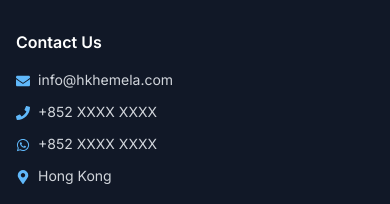
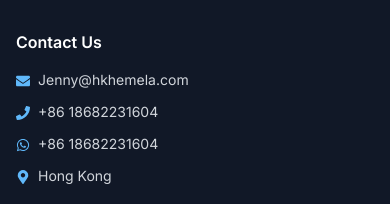
Before and after one commit to SanFairy/hemela-peptides, a Next.js app: page / in a window 390 px wide. Shown: the part 7448-7652 px from the top of the page. Built offline with nearby package versions, Linux system fonts and the light colour scheme.

Commit message:
Update company contact info: email Jenny@hkhemela.com, phone/WhatsApp +86 18682231604

```diff
--- a/src/data/products.ts
+++ b/src/data/products.ts
@@ -324,9 +324,9 @@ export const companyInfo = {
   taglineZh: '高端肽类研发解决方案',
   description: 'Hemela Peptides is a professional peptide manufacturer and supplier based in Hong Kong, specializing in high-purity research peptides, cosmetic peptides, and custom peptide synthesis. With years of expertise and state-of-the-art facilities, we serve research institutions, pharmaceutical companies, and cosmetic manufacturers worldwide.',
   descriptionZh: 'Hemela Peptides是一家位于香港的专业肽制造商和供应商，专业于高纯度研究肽、美容肽和定制肽合成。凭借多年的专业经验和先进设施，我们为全球研究机构、制药公司和化妆品制造商提供服务。',
-  email: 'info@hkhemela.com',
-  phone: '+852 XXXX XXXX',
-  whatsapp: '+852 XXXX XXXX',
+  email: 'Jenny@hkhemela.com',
+  phone: '+86 18682231604',
+  whatsapp: '+86 18682231604',
   address: 'Hong Kong',
   addressZh: '中国香港',
 };
```
